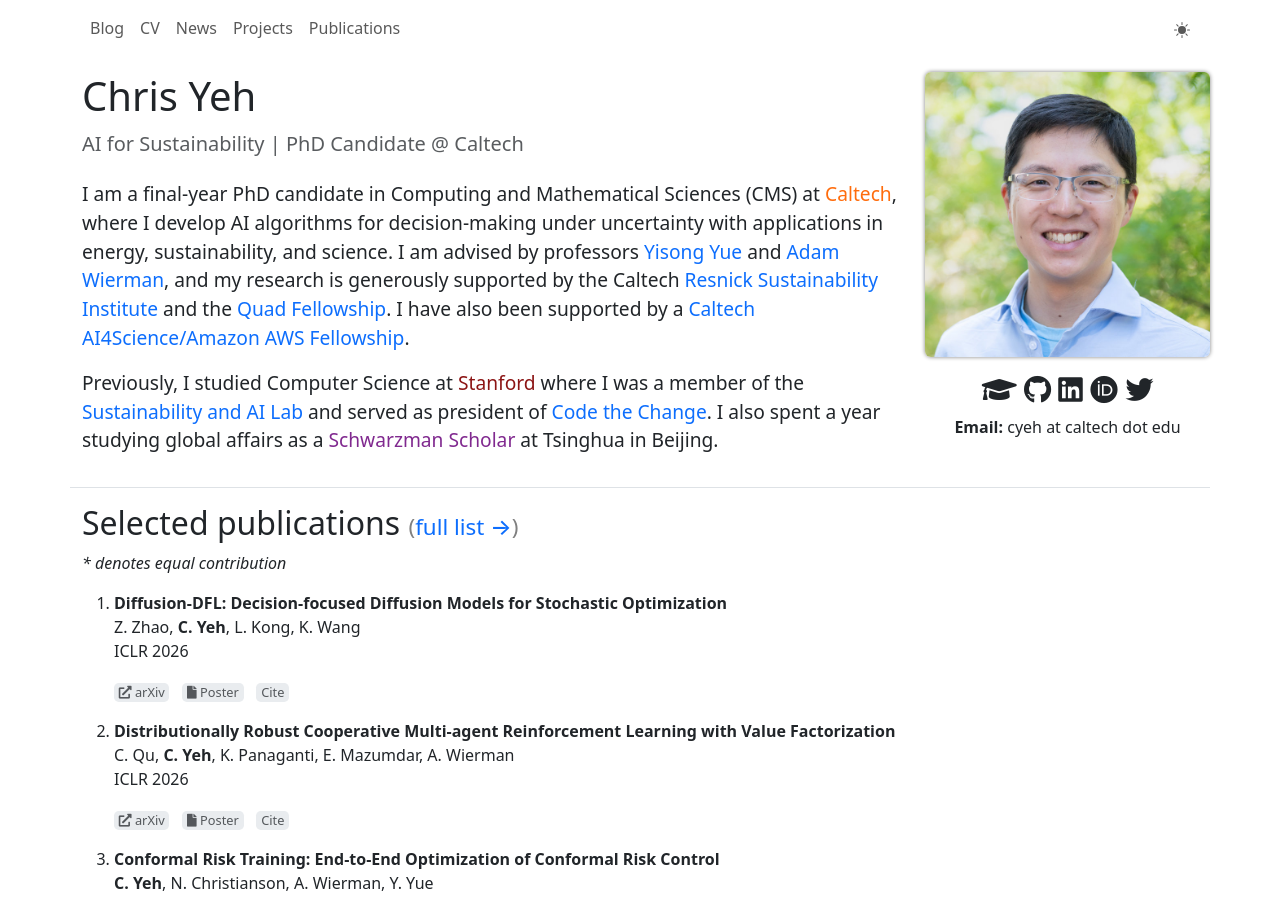
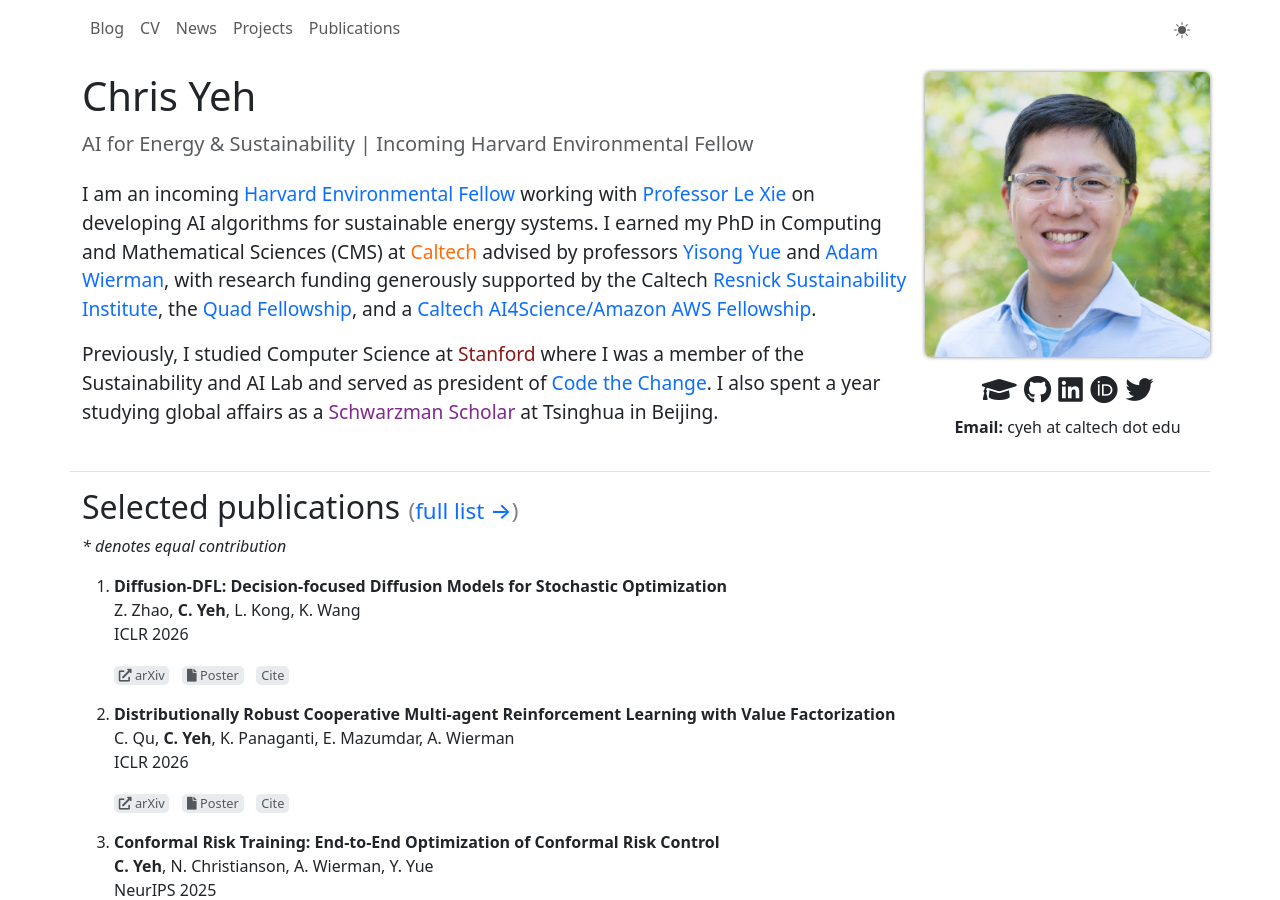
Before and after one commit to chrisyeh96/chrisyeh96.github.io, a Jekyll site: the page built from index.md, in a window 1280 px wide and 900 px high. Built offline with Jekyll 4.4.1, drawn with Linux system fonts in a browser that asks for light colours; a script that is not in the unit is left out.

Commit message:
Home page: add Harvard Environmental Fellow

```diff
--- a/_config.yml
+++ b/_config.yml
@@ -1,5 +1,5 @@
 title: Chris Yeh
-description: AI for Sustainability | PhD Candidate @ Caltech
+description: AI for Energy & Sustainability | Incoming Harvard Environmental Fellow
 
 highlighter: rouge
 date_format: "%b %-d, %Y"
--- a/index.md
+++ b/index.md
@@ -7,6 +7,6 @@
 use_math: true
 ---
 
-I am a final-year PhD candidate in Computing and Mathematical Sciences (CMS) at [<span class="caltech-orange">Caltech</span>](https://cms.caltech.edu/), where I develop AI algorithms for decision-making under uncertainty with applications in energy, sustainability, and science. I am advised by professors [Yisong Yue](https://www.yisongyue.com/) and [Adam Wierman](https://adamwierman.com/), and my research is generously supported by the Caltech [Resnick Sustainability Institute](https://resnick.caltech.edu/people/christopher-yeh) and the [Quad Fellowship](https://www.quadfellowship.org/2025-fellows/christopher-yeh). I have also been supported by a [Caltech AI4Science/Amazon AWS Fellowship](https://www.cms.caltech.edu/academics/honors).
+I am an incoming [Harvard Environmental Fellow](https://www.environment.harvard.edu/people/christopher-yeh) working with [Professor Le Xie](https://xielab.seas.harvard.edu/) on developing AI algorithms for sustainable energy systems. I earned my PhD in Computing and Mathematical Sciences (CMS) at [<span class="caltech-orange">Caltech</span>](https://cms.caltech.edu/) advised by professors [Yisong Yue](https://www.yisongyue.com/) and [Adam Wierman](https://adamwierman.com/), with research funding generously supported by the Caltech [Resnick Sustainability Institute](https://resnick.caltech.edu/people/christopher-yeh), the [Quad Fellowship](https://www.quadfellowship.org/2025-fellows/christopher-yeh), and a [Caltech AI4Science/Amazon AWS Fellowship](https://www.cms.caltech.edu/academics/honors).
 
-Previously, I studied Computer Science at [<span class="cardinal-red">Stanford</span>](https://cs.stanford.edu/) where I was a member of the [Sustainability and AI Lab](https://web.archive.org/web/20240516012949/https://sustain.stanford.edu/) and served as president of [Code the Change](https://codethechange.stanford.edu/). I also spent a year studying global affairs as a [<span class="schwarzman-purple">Schwarzman Scholar</span>](https://www.schwarzmanscholars.org/) at Tsinghua in Beijing.
+Previously, I studied Computer Science at [<span class="cardinal-red">Stanford</span>](https://cs.stanford.edu/) where I was a member of the Sustainability and AI Lab and served as president of [Code the Change](https://codethechange.stanford.edu/). I also spent a year studying global affairs as a [<span class="schwarzman-purple">Schwarzman Scholar</span>](https://www.schwarzmanscholars.org/) at Tsinghua in Beijing.
```
